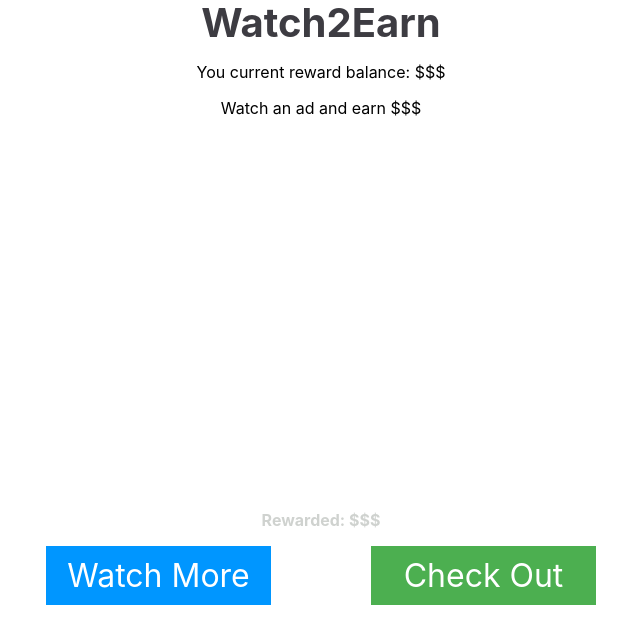
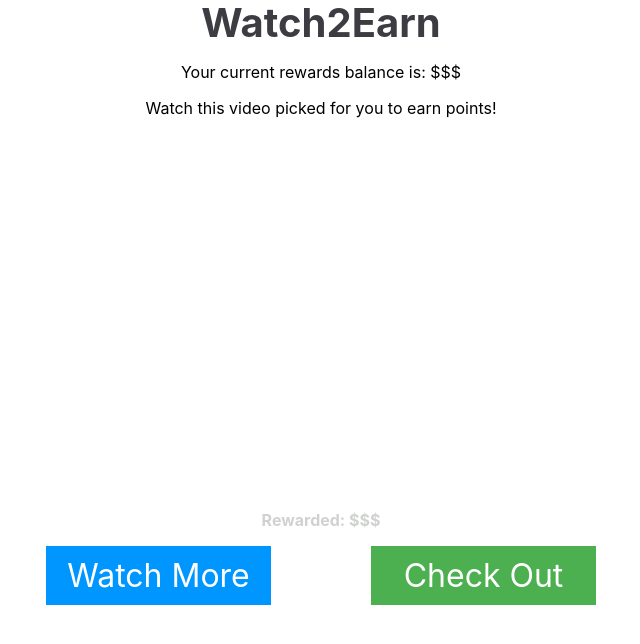
Before and after one commit to snowyaya/Watch2Earn, a Next.js app: page / in a window 1280 px wide. Shown: the top 644 px of the page, without its empty margins (319-959 px from the left). Built offline with nearby package versions, Linux system fonts and the light colour scheme.

Commit message:
Update the text

```diff
--- a/pages/index.js
+++ b/pages/index.js
@@ -26,10 +26,10 @@ export default function Home(onEnded) {
         </h1>
 
         <p className={styles.p}>
-          You current reward balance: $$$
+          Your current rewards balance is: $$$
         </p>
         <p className={styles.p}>
-          Watch an ad and earn $$$
+          Watch this video picked for you to earn points!
         </p>
         <div style={{
             display: 'flex',
```
